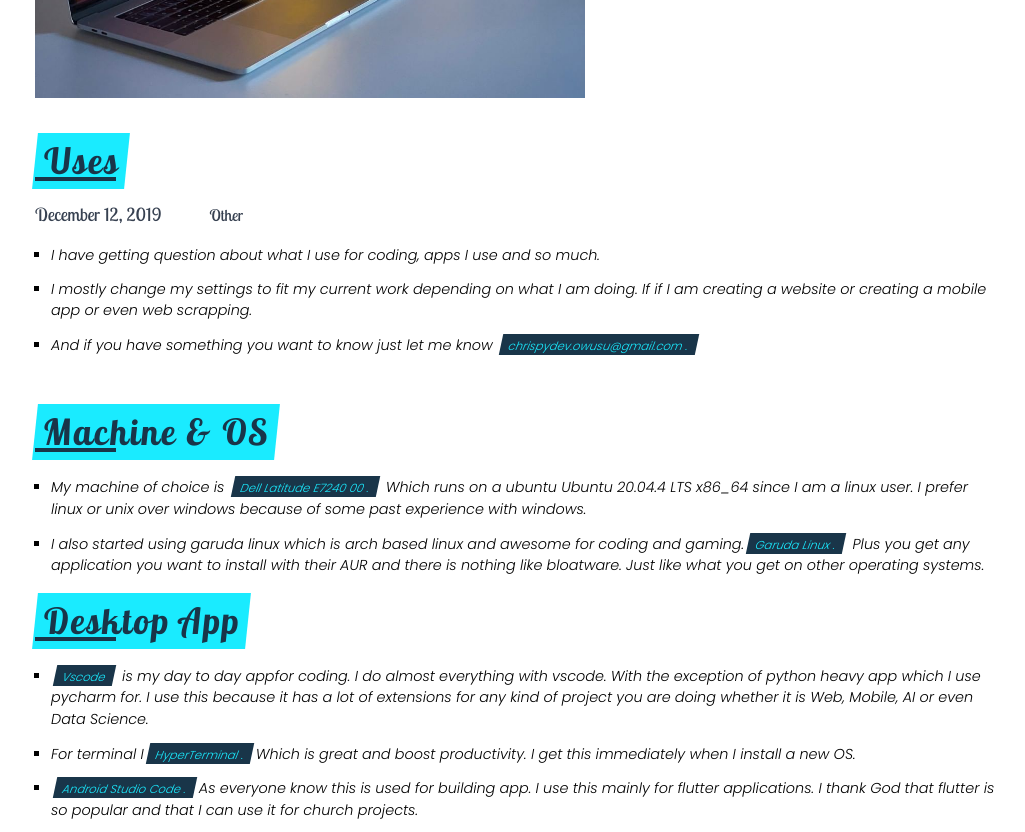
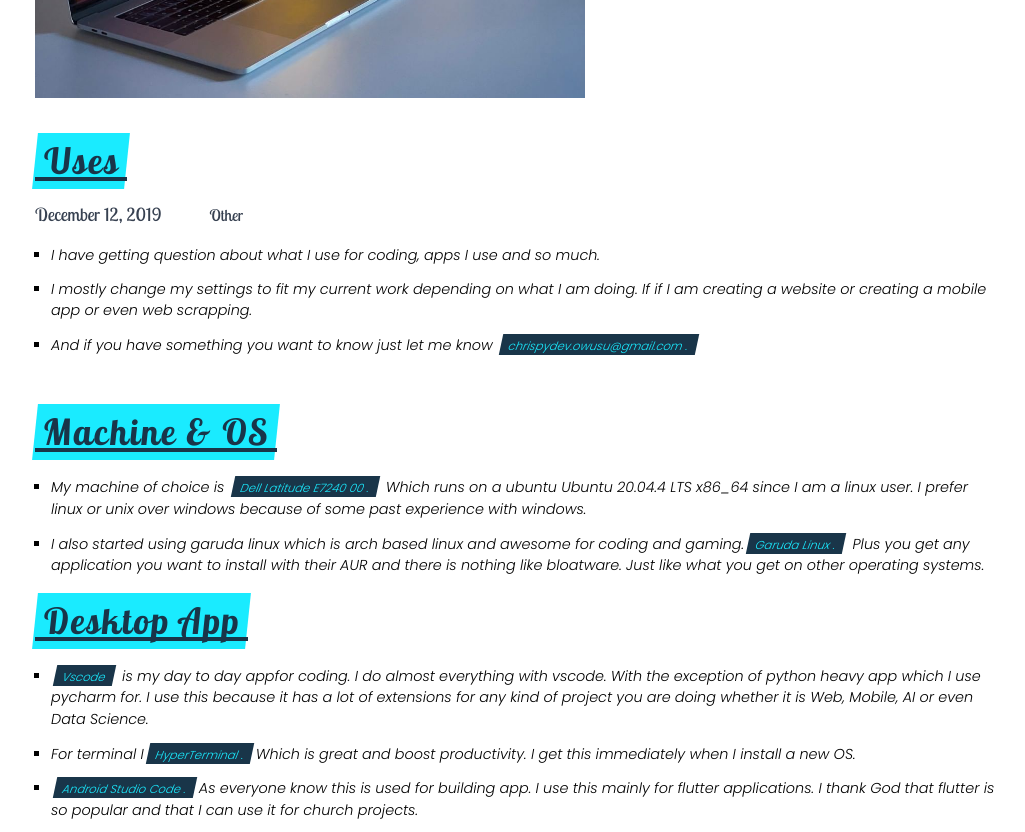
Before and after one commit to chrispydev/chrispydev-old, a Next.js app: page /uses in a window 1280 px wide. Shown: the part 540-1372 px from the top of the page, without its empty margins (117-1142 px from the left). Built offline with nearby package versions, Linux system fonts and the light colour scheme; what tailwindcss-selection-variant would draw is missing.

Commit message:
Edited css file

```diff
--- a/components/ContactMe.js
+++ b/components/ContactMe.js
@@ -4,7 +4,9 @@ import Heading from './Heading';
 export default function ContactMe() {
   return (
     <section className='mt-16' id='contactMe'>
-      <Heading center={true} headingText='Get In Touch' />
+      <div className='w-full flex justify-center items-center'>
+        <Heading headingText='Get In Touch' />
+      </div>
       <div className='grid grid-cols-12 mt-10'>
         <div className='md:col-span-5 col-span-12 text-left mt-10 md:p-10 p-5 bg-primary text-white font-light leading-7 space-y-8'>
           <h1 className='text-2xl font-medium'>Contact Information</h1>
--- a/components/Heading.js
+++ b/components/Heading.js
@@ -1,16 +1,11 @@
 export default function Heading({ headingText, center }) {
   return (
-    <div
-      className={
-        center
-          ? `relative  mx-auto flex justify-center  items-center`
-          : `relative   flex justify-start items-center`
-      }
-    >
-      <h1 className='font-lobsterTwo text-4xl font-black capitalize text-center text-primary bg-secondary max-w-max transform -skew-x-6 p-2 tracking-wider'>
+    <div className='relative'>
+      <h1 className='font-lobsterTwo text-4xl font-black capitalize text-primary bg-secondary transform -skew-x-6 p-2 tracking-wider'>
         {headingText}
       </h1>
-      <span className='absolute w-1/12 h-1 bg-primary bottom-2 lef-1/2'></span>
+      {/* <span className='absolute w-1/12 h-1 bg-primary bottom-2 lef-1/2'></span> */}
+      <span className='absolute bottom-2 lef-1/2 w-full h-1 bg-primary'></span>
     </div>
   );
 }
--- a/components/MyResume.js
+++ b/components/MyResume.js
@@ -8,7 +8,9 @@ export default function MyResume() {
 
   return (
     <section className='mt-16'>
-      <Heading center={true} headingText='My Resume' />
+      <div className='w-full flex justify-center items-center'>
+        <Heading headingText='My Resume' />
+      </div>
       <div className='mt-10 grid grid-cols-1 md:grid-cols-2 gap-4 px-6 lg:px-10'>
         <div>
           {resume.map((resume, index) => (
--- a/components/MyServices.js
+++ b/components/MyServices.js
@@ -4,7 +4,9 @@ import ServiceCard from './ServiceCard';
 export default function MyServices() {
   return (
     <section className='mt-16 px-6 lg:px-16' id='services'>
-      <Heading center={true} headingText='What I offer' />
+      <div className='w-full flex justify-center items-center'>
+        <Heading headingText='What I offer' />
+      </div>
       <div className='grid grid-cols-1 lg:grid-cols-3 md:grid-cols-2 gap-4'>
         <ServiceCard
           icon={
--- a/components/MyWork.js
+++ b/components/MyWork.js
@@ -7,7 +7,9 @@ import PortfolioCard from './PortfolioCard';
 export default function MyWork() {
   return (
     <section className='mt-16' id='projects'>
-      <Heading center={true} headingText='My Projects' />
+      <div className='w-full flex justify-center items-center'>
+        <Heading headingText='My Projects' />
+      </div>
       <div className='mt-10 px-8'>
         <div className='grid grid-cols-1 sm:grid-cols-2 md:grid-cols-2 lg:grid-cols-4 gap-5'>
           {portfolio.map(
--- a/components/Testimonials.js
+++ b/components/Testimonials.js
@@ -5,7 +5,9 @@ import TestimonialCard from './TestimonialCard';
 export default function Testimonials() {
   return (
     <section className='mt-16'>
-      <Heading center={true} headingText='Testimonials' />
+      <div className='w-full flex justify-center items-center'>
+        <Heading headingText='Testimonials' />
+      </div>
       <div className='mt-10 px-8 mx-auto grid lg:grid-cols-4 md:grid-cols-3 sm:grid-cols-2 grid-cols-1'>
         {testimonial.map(
           ({ name, image, testimony, rating, ratingWord }, index) => (
--- a/package.json
+++ b/package.json
@@ -4,7 +4,7 @@
   "main": "index.js",
   "license": "MIT",
   "scripts": {
-    "dev": "next -p 7777",
+    "dev": "next -p 7771",
     "build": "next build",
     "start": "next start",
     "lint": "next lint"
--- a/pages/uses.js
+++ b/pages/uses.js
@@ -16,7 +16,9 @@ export default function uses() {
           alt='user-banner'
         />
         <div className='mt-7'>
-          <Heading center={false} headingText='Uses' />
+          <div className='w-full flex justify-start items-center'>
+            <Heading headingText='Uses' />
+          </div>
           <div className='font-lobsterTwo text-gray-700 flex justify-start items-center space-x-12 mt-3'>
             <p className='text-lg '>December 12, 2019</p>
             <p>Other</p>
@@ -40,7 +42,9 @@ export default function uses() {
             </li>
           </ul>
           <div className='mt-8'>
-            <Heading center={false} headingText='Machine & OS' />
+            <div className='w-full flex justify-start items-center'>
+              <Heading headingText='Machine & OS' />
+            </div>
             <ul className='uses-container'>
               <li>
                 My machine of choice is{' '}
@@ -60,7 +64,9 @@ export default function uses() {
                 other operating systems.
               </li>
             </ul>
-            <Heading center={false} headingText='Desktop App' />
+            <div className='w-full flex justify-start items-center'>
+              <Heading headingText='Desktop App' />
+            </div>
             <ul className='uses-container'>
               <li>
                 <a href='https://code.visualstudio.com/'>
@@ -117,7 +123,7 @@ export default function uses() {
                 connected to.
               </li>
             </ul>
-            {/* <Heading center={false} headingText='Hosting Service' />
+            {/* <Heading headingText='Hosting Service' />
             <ul className='uses-container'>
               <li>
               </li>
```
Also changed, not shown: next.config.js (deleted, +0 -10 lines).
